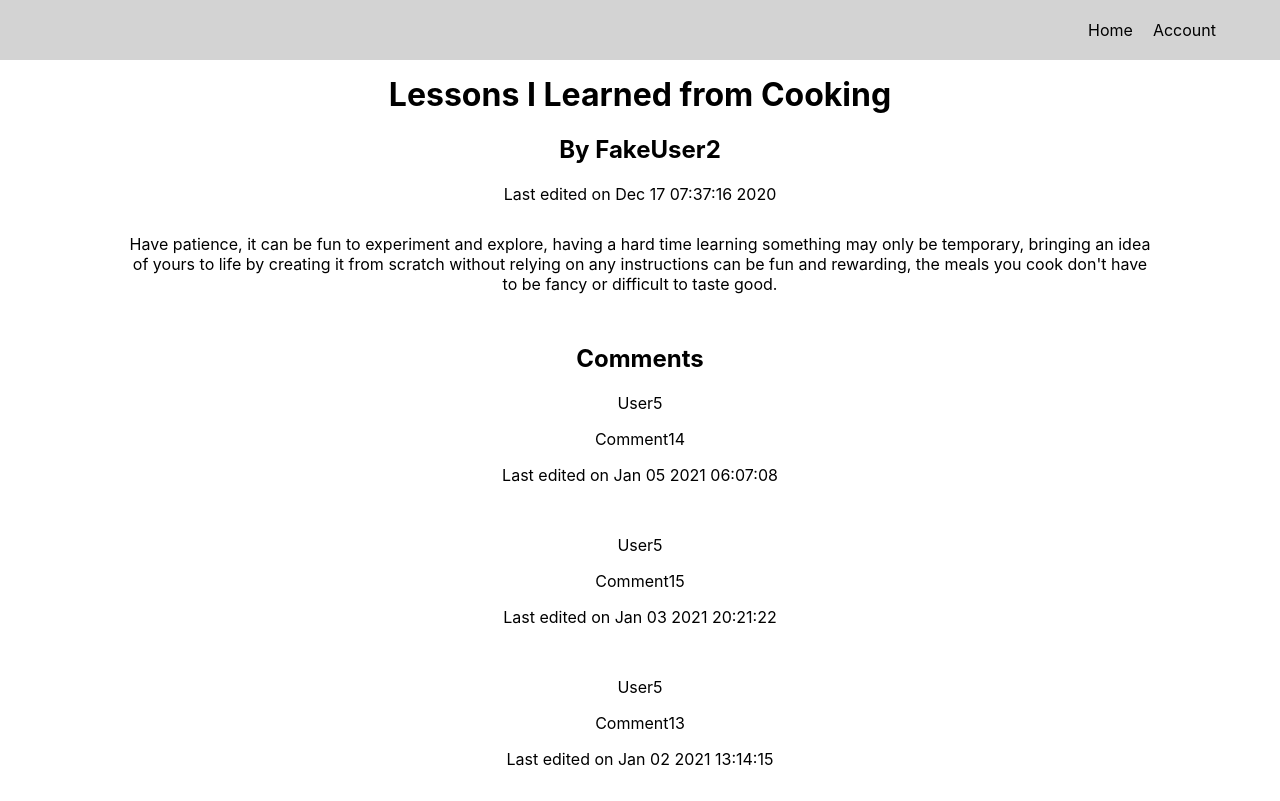
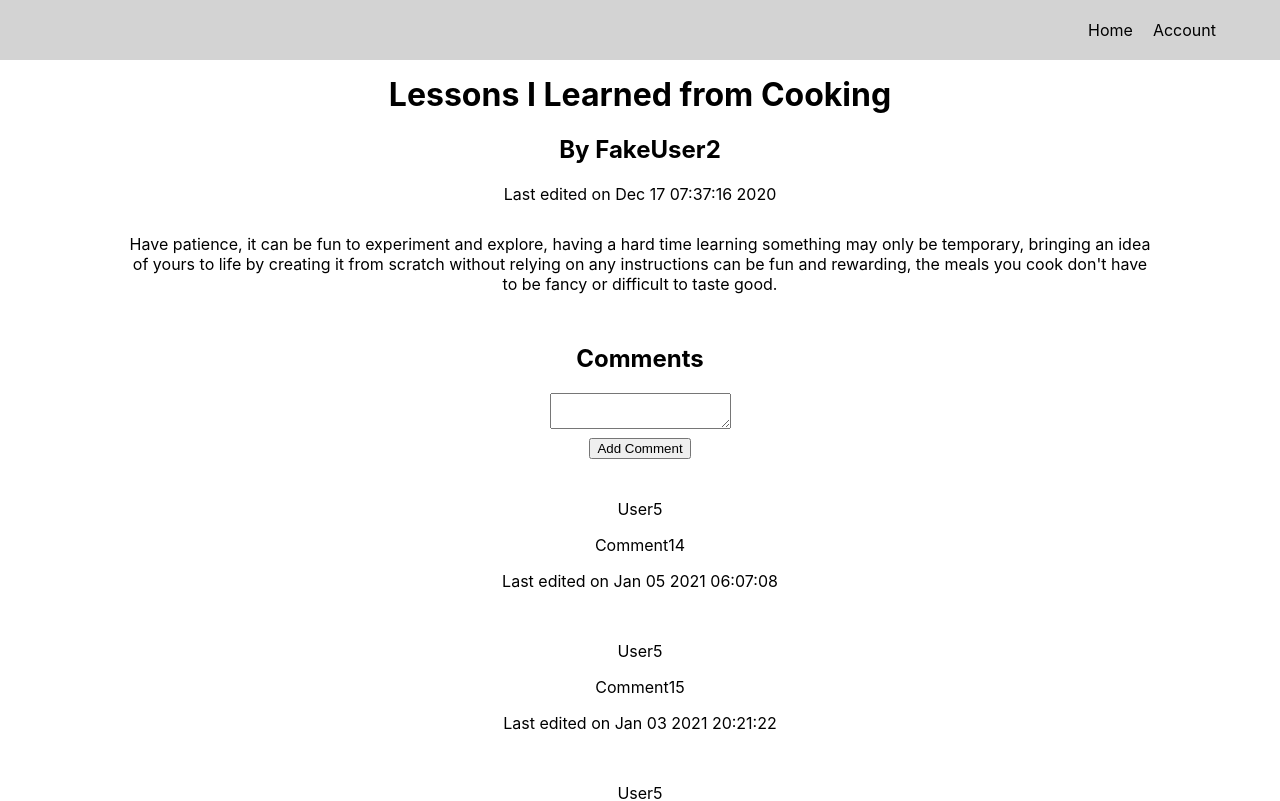
Before and after one commit to KindredPrime/cooking-blog, a React (Create React App) app: page /blog-posts/1 in a window 1280 px wide. Shown: the top 801 px of the page. Built offline with nearby package versions, Linux system fonts and the light colour scheme.

Commit message:
Create AddComment component

```diff
--- /dev/null
+++ b/src/AddComment/index.css
@@ -0,0 +1,11 @@
+.AddComment {
+  margin-bottom: 40px;
+  text-align: center;
+}
+
+.AddComment button {
+  display: block;
+  margin-top: 5px;
+  margin-left: auto;
+  margin-right: auto;
+}
--- a/src/AddComment/index.jsx
+++ b/src/AddComment/index.jsx
@@ -1,9 +1,40 @@
-function AddComment(props) {
-  return (
-    <div className="AddComment">
+import { Component } from 'react';
+import PropTypes from 'prop-types';
+import './index.css';
 
-    </div>
-  );
+class AddComment extends Component {
+  state = {
+    content: null,
+  };
+
+  handleSubmit(e) {
+    e.preventDefault();
+
+    this.props.handleSubmit(this.state.content);
+  }
+
+  render() {
+    return (
+      <form className="AddComment" onSubmit={(e) => this.handleSubmit(e)}>
+        <textarea
+          id="content"
+          name="content"
+          onChange={(e) => this.setState({
+            content: e.target.value
+          })}
+          required
+        ></textarea>
+
+        <button type="submit">
+          Add Comment
+        </button>
+      </form>
+    );
+  }
 }
 
+AddComment.propTypes = {
+  handleSubmit: PropTypes.func.isRequired
+};
+
 export default AddComment;
--- a/src/CommentsList/index.jsx
+++ b/src/CommentsList/index.jsx
@@ -95,9 +95,27 @@ class CommentsList extends Component {
       .catch(console.log)
   };
 
-  handleAddSubmit = () => {
+  handleAddSubmit = (content) => {
+    const { postTitle } = this.props;
+    const { username } = this.context;
+    const { currentComments } = this.state;
 
-  }
+    const comment = {
+      content,
+      creator: username,
+      postTitle
+    };
+
+    API.addComment(comment)
+      .then((newComment) => {
+        const modifiedComment = this.excludeFields(newComment);
+
+        this.setState({
+          currentComments: [modifiedComment, ...currentComments]
+        })
+      })
+      .catch(console.log);
+  };
 
   isOnLastPage() {
     const { pageLimit } = this.props;
@@ -136,6 +154,8 @@ class CommentsList extends Component {
       <section className="CommentsList">
         <h2>Comments</h2>
 
+        {renderAdd && username && <AddComment handleSubmit={this.handleAddSubmit} />}
+
         <ul>
           {commentsToRender.map((comment) => {
             const { id, lastEdited, content, creator, postTitle, deleted } = comment;
@@ -165,8 +185,6 @@ class CommentsList extends Component {
             );
           })}
         </ul>
-
-        {renderAdd && username && <AddComment handleSubmit={this.handleAddSubmit} />}
 
         {displayButtons && (
           <>
@@ -210,7 +228,8 @@ CommentsList.propTypes = {
   pageLimit: PropTypes.number,
   isExcludingPostTitle: PropTypes.bool,
   isExcludingCreator: PropTypes.bool,
-  renderAdd: PropTypes.bool
+  renderAdd: PropTypes.bool,
+  postTitle: PropTypes.string
 };
 
 export default CommentsList;
--- a/src/PostPage/index.jsx
+++ b/src/PostPage/index.jsx
@@ -92,7 +92,7 @@ class PostPage extends Component {
               </button>}
           </>}
 
-        {comments && <CommentsList initialComments={comments} renderAdd isExcludingPostTitle />}
+        {comments && <CommentsList initialComments={comments} renderAdd postTitle={title} isExcludingPostTitle />}
       </main>
     );
   }
--- a/src/apiCalls.js
+++ b/src/apiCalls.js
@@ -97,6 +97,25 @@ function getCommentsByUser(username) {
   return Promise.resolve(comments.filter((comment) => comment.creator === username));
 }
 
+function addComment(comment) {
+  return new Promise((resolve, reject) => {
+    const { content, creator, postTitle } = comment;
+    const id = comments.length;
+
+    const newComment = {
+      id,
+      lastEdited: new Date(Date.now()),
+      content,
+      creator,
+      postTitle
+    }
+
+    comments.push(newComment);
+
+    resolve(newComment);
+  });
+}
+
 function patchCommentById(id, updatedFields) {
   return new Promise((resolve, reject) => {
     const { content } = updatedFields;
@@ -151,6 +170,7 @@ export {
   getCommentById,
   getCommentsByPost,
   getCommentsByUser,
+  addComment,
   patchCommentById,
   deleteCommentById
 };
```
Also changed, not shown: 2 other files (tests, documents, lock files or other folders).
